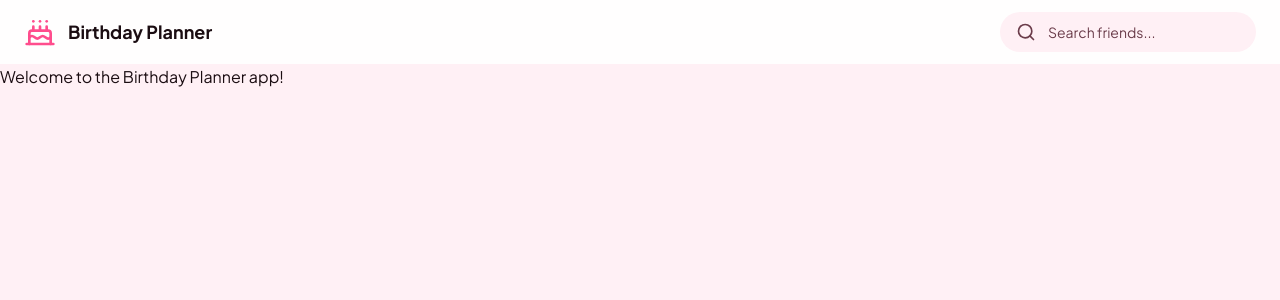
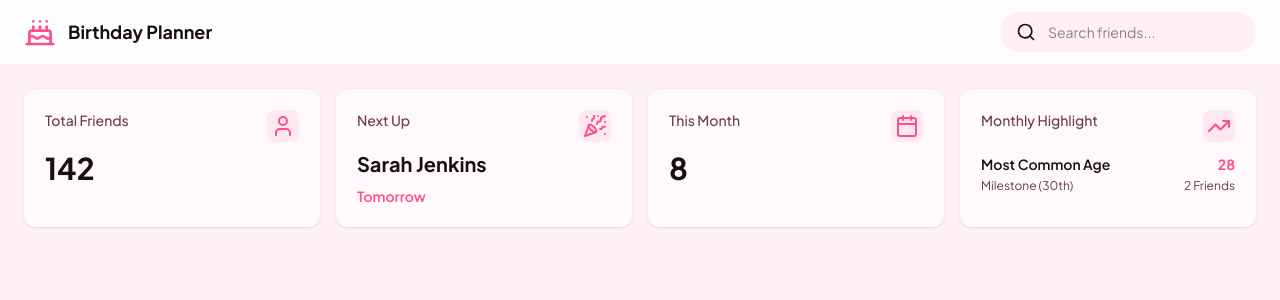
Before and after one commit to fai-aher/panas-birthdays, a React (Vite) app: page / in a window 1280 px wide. Shown: the top 300 px of the page. Built offline with nearby package versions, Linux system fonts and the light colour scheme.

Commit message:
feat: add Metric cards layout

```diff
--- a/src/App.tsx
+++ b/src/App.tsx
@@ -1,11 +1,43 @@
+import { Calendar, PartyPopper, TrendingUp, User } from "lucide-react";
 import { Header } from "./components/Header";
+import { MetricCard } from "./components/MetricCard";
 
 function App() {
   return (
     <>
       <Header />
-      <main className="flex-1 bg-secondary">
-        <p>Welcome to the Birthday Planner app!</p>
+      <main className="p-6 flex-1 bg-secondary">
+        <section className="grid grid-cols-1 md:grid-cols-2 lg:grid-cols-4 gap-4 mx-auto max-w-400">
+          <MetricCard title="Total Friends" icon={User}>
+            <p className="text-foreground text-3xl font-bold">142</p>
+          </MetricCard>
+
+          <MetricCard title="Next Up" icon={PartyPopper}>
+            <p className="text-foreground text-xl font-bold truncate">
+              Sarah Jenkins
+            </p>
+            <p className="text-primary text-sm font-semibold">Tomorrow</p>
+          </MetricCard>
+
+          <MetricCard title="This Month" icon={Calendar}>
+            <p className="text-foreground text-3xl font-bold">8</p>
+          </MetricCard>
+
+          <MetricCard title="Monthly Highlight" icon={TrendingUp}>
+            <div className="flex flex-col gap-1 mt-1">
+              <div className="flex justify-between items-center text-sm">
+                <span className="text-foreground font-semibold">
+                  Most Common Age
+                </span>
+                <span className="text-primary font-bold">28</span>
+              </div>
+              <div className="flex justify-between items-center text-xs text-muted-foreground">
+                <span>Milestone (30th)</span>
+                <span>2 Friends</span>
+              </div>
+            </div>
+          </MetricCard>
+        </section>
       </main>
     </>
   );
--- /dev/null
+++ b/src/components/MetricCard.tsx
@@ -0,0 +1,19 @@
+import type { LucideIcon } from "lucide-react";
+
+interface MetricCardProps {
+  title: string;
+  icon: LucideIcon;
+  children: React.ReactNode;
+}
+
+export function MetricCard({ title, icon: Icon, children }: MetricCardProps) {
+  return (
+    <div className="flex flex-col gap-2 rounded-xl p-5 bg-white/60 backdrop-blur-sm border border-white/50 shadow-sm">
+      <div className="flex justify-between items-start">
+        <p className="text-muted-foreground text-sm font-medium">{title}</p>
+        <Icon className="text-primary bg-primary/10 p-1 rounded-lg" size={32} />
+      </div>
+      {children}
+    </div>
+  );
+}
--- a/src/index.css
+++ b/src/index.css
@@ -7,14 +7,14 @@
 
   --color-primary: #ff4d8d;
   --color-secondary: #fff0f5;
-  --color-app-bg: #fdf8f9;
-  --color-text-main: #1b0d12;
-  --color-text-muted: #6b3c4a;
+  --color-background: #fdf8f9;
+  --color-foreground: #1b0d12;
+  --color-muted-foreground: #6b3c4a;
 }
 
 @layer base {
   body {
-    @apply bg-app-bg text-text-main antialiased;
+    @apply bg-background text-foreground antialiased;
     -webkit-font-smoothing: antialiased;
     -moz-osx-font-smoothing: grayscale;
   }
```
